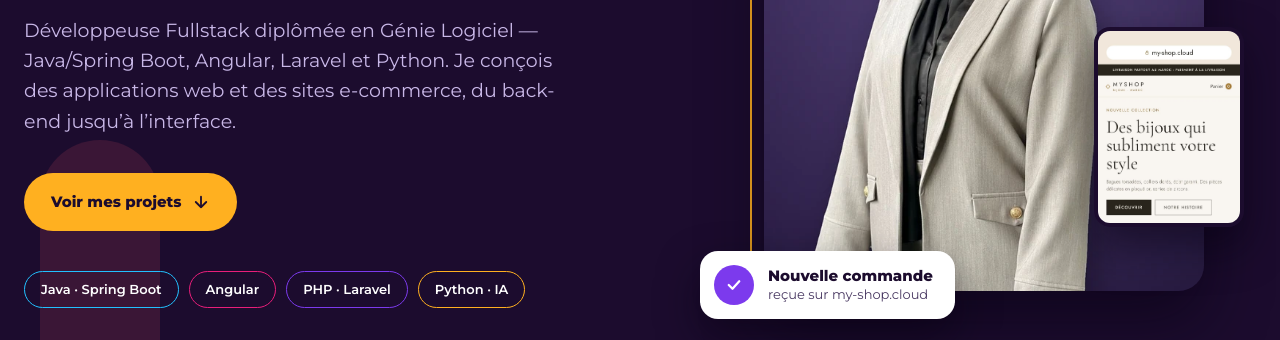
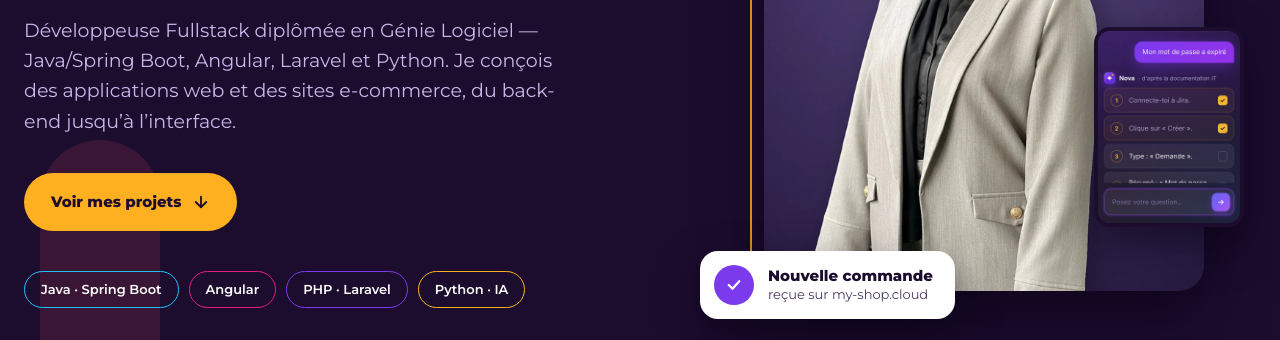
Before and after one commit to imane1banzi/imane1banzi.github.io, a plain HTML site: page index.html in a window 1280 px wide. Shown: the part 460-800 px from the top of the page. Drawn offline with Linux system fonts and the light colour scheme; a web font is replaced by a local one.

Commit message:
Remplacer l'aperçu MyShop du haut de page par le chatbot Nova
Capture réelle de l'interface Nova (dépôt CHATBOT-ENTREPRISE)
avec une conversation d'exemple.

Co-Authored-By: Claude Opus 5.5 <noreply@anthropic.com>
Claude-Session: https://claude.ai/code/session_011fMpRTfcsRFq8Yb7VRVM1D

```diff
--- a/index.html
+++ b/index.html
@@ -65,7 +65,7 @@
           <source type="image/webp" srcset="assets/img/imane-banzi-600.webp 600w, assets/img/imane-banzi-900.webp 900w" sizes="(max-width: 640px) 80vw, 440px">
           <img src="assets/img/imane-banzi-900.jpg" srcset="assets/img/imane-banzi-600.jpg 600w, assets/img/imane-banzi-900.jpg 900w" sizes="(max-width: 640px) 80vw, 440px" width="900" height="1125" alt="Portrait d’Imane Banzi, développeuse Fullstack" fetchpriority="high">
         </picture>
-        <img class="hero__phone" src="assets/img/myshop-accueil.jpg" alt="Page d’accueil de la boutique MyShop" width="300" height="400">
+        <img class="hero__phone" src="assets/img/nova-chatbot.jpg" alt="Nova, chatbot RAG de support IT, répondant étape par étape" width="300" height="400">
       </div>
       <div class="toast">
         <span class="toast__icon" aria-hidden="true">
```
Also changed, not shown: assets/img/nova-chatbot.jpg (added).
